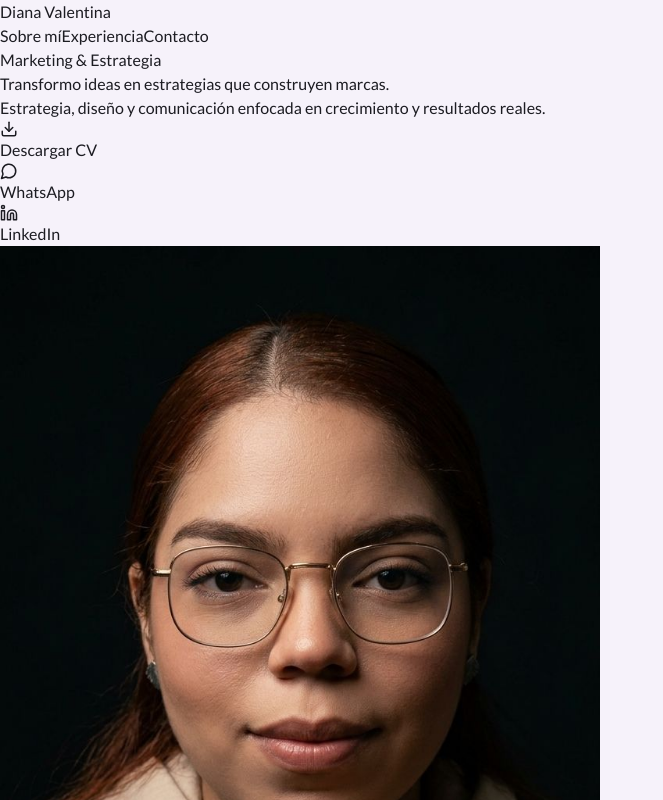
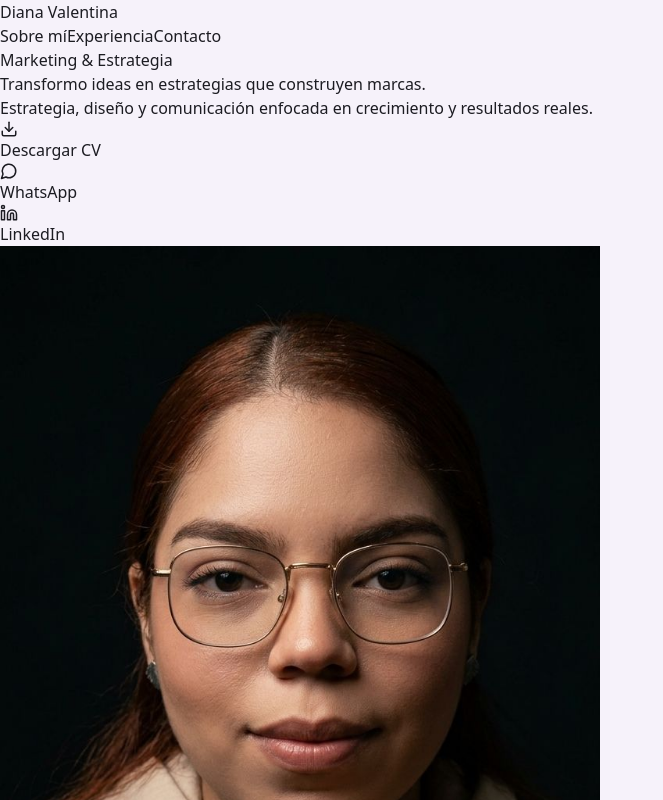
Before and after one commit to valortiz0605/portafoliodiana, a Next.js app: page / in a window 1280 px wide. Shown: the top 800 px of the page, without its empty margins (0-663 px from the left). Built offline with nearby package versions, Linux system fonts and the light colour scheme.

Commit message:
Refactor layout to use only Poppins font
Removed Lato font import and updated metadata description.

```diff
--- a/app/layout.tsx
+++ b/app/layout.tsx
@@ -1,22 +1,17 @@
 import type { Metadata } from "next";
-import { Poppins, Lato } from "next/font/google";
+import { Poppins } from "next/font/google";
 import "./globals.css";
 
 const poppins = Poppins({
   subsets: ["latin"],
-  weight: ["400", "600", "700"],
+  weight: ["300", "400", "600", "700"],
   variable: "--font-poppins",
 });
 
-const lato = Lato({
-  subsets: ["latin"],
-  weight: ["300", "400", "700"],
-  variable: "--font-lato",
-});
-
 export const metadata: Metadata = {
-  title: "Diana Valentina Ortiz Ossa | Portafolio",
-  description: "Portafolio profesional de marketing y diseño",
+  title: "Diana Valentina Ortiz Ossa | Marketing & Diseño",
+  description:
+    "Portafolio profesional en marketing, diseño y comunicación estratégica",
 };
 
 export default function RootLayout({
@@ -26,7 +21,7 @@ export default function RootLayout({
 }) {
   return (
     <html lang="es">
-      <body className={`${poppins.variable} ${lato.variable}`}>
+      <body className={`${poppins.variable} font-sans bg-[#E9DDF4] text-black`}>
         {children}
       </body>
     </html>
```
